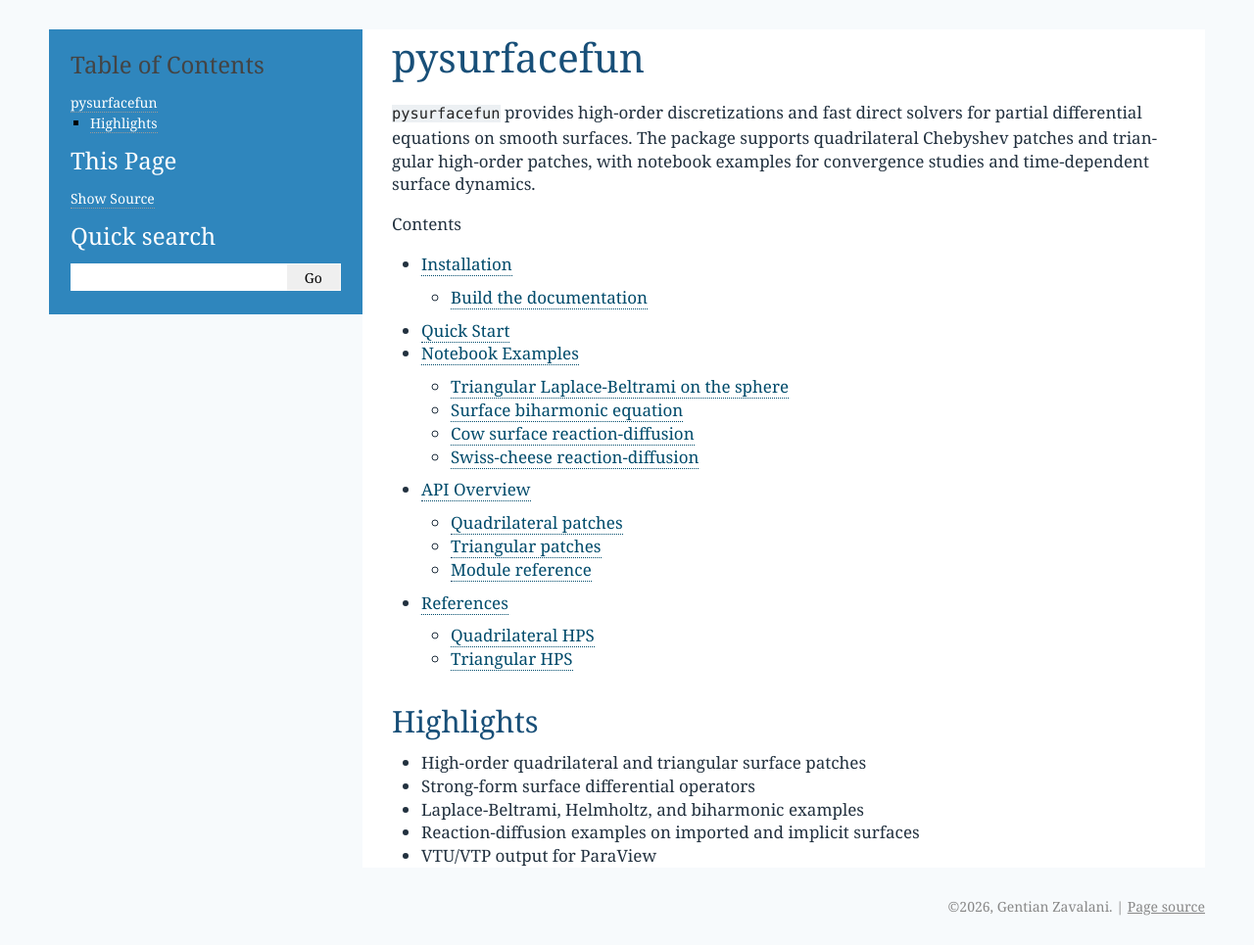
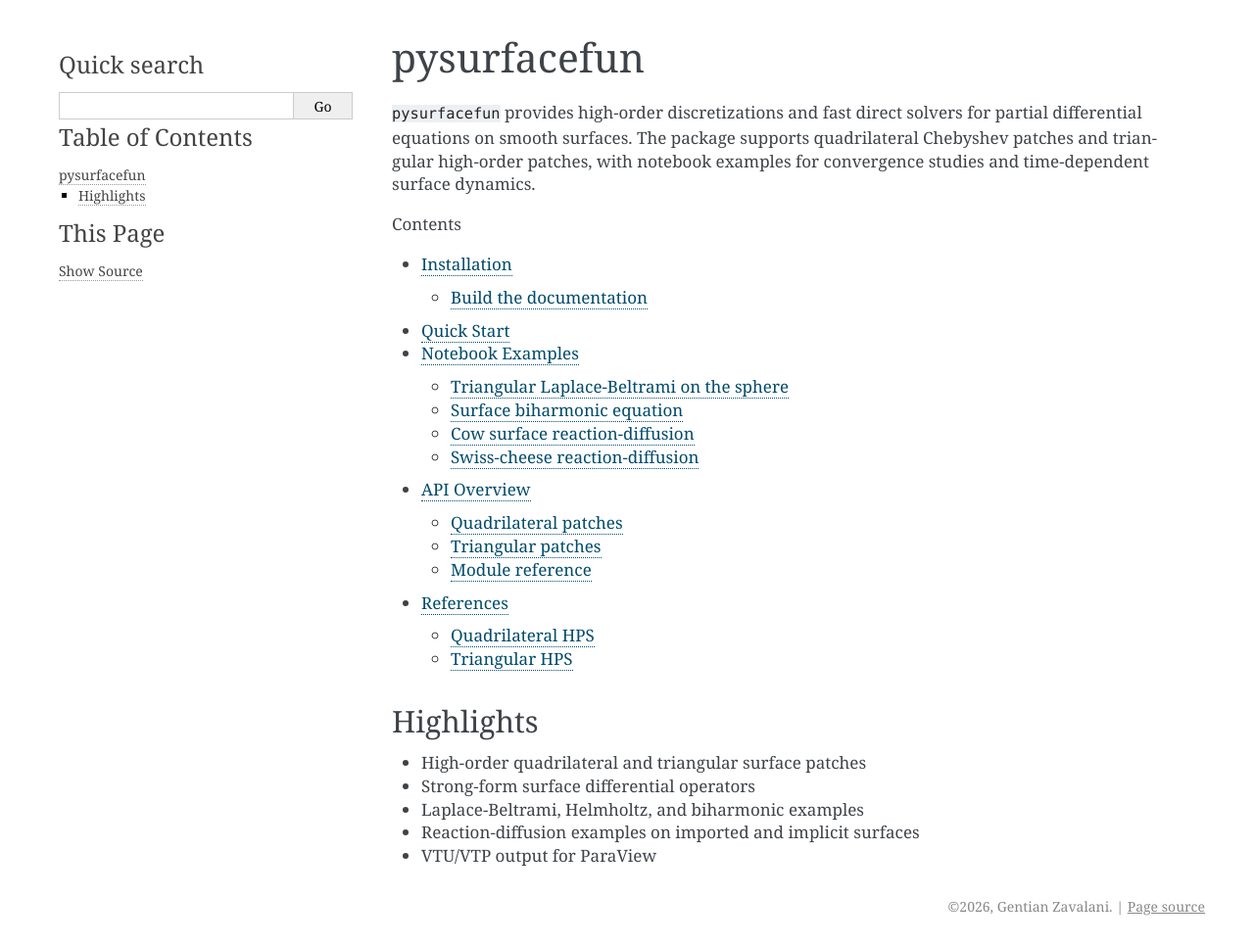
Before and after one commit to zavala92/pysurfacefun, a Sphinx documentation site: the page built from docs/index.rst, in a window 1280 px wide and 965 px high. Shown: the whole window at 98% size. Built offline with Sphinx 7.4.7, drawn with Linux system fonts in a browser that asks for light colours.

Commit message:
Adjust docs sidebar image styling

```diff
--- a/docs/_static/custom.css
+++ b/docs/_static/custom.css
@@ -1,89 +1,33 @@
-body {
-  background: #f7fafc;
-}
-
-div.document {
-  box-shadow: none;
-}
-
-div.sphinxsidebar {
-  background: #2f86bd;
-  color: #ffffff;
-}
-
 div.sphinxsidebarwrapper {
   display: flex;
   flex-direction: column;
-  padding: 18px 22px 24px;
 }
 
-div.sphinxsidebar h1.logo {
-  order: 1;
-  margin: 0 0 12px;
-  text-align: center;
-  font-size: 30px;
-  font-weight: 700;
-}
-
-div.sphinxsidebar h1.logo a {
-  color: #ffffff;
-  text-decoration: none;
-}
-
-div.sphinxsidebar h1.logo a::before {
-  content: "⌂ ";
-  font-size: 0.9em;
+div.sphinxsidebarwrapper > * {
+  order: 20;
 }
 
 div.sphinxsidebar p.logo {
-  order: 2;
-  margin: 0 auto 12px;
+  order: 1;
+  margin: 0 0 18px;
   text-align: center;
 }
 
 div.sphinxsidebar img.logo {
-  width: 260px;
-  max-width: 92%;
-  border-radius: 4px;
+  width: 100%;
+  max-width: 280px;
+  height: auto;
+  border-radius: 3px;
+}
+
+div.sphinxsidebar h1.logo {
+  order: 2;
 }
 
 div.sphinxsidebar p.blurb {
   order: 3;
-  margin: 8px 0 22px;
-  color: #eef7ff;
-  text-align: center;
-  font-size: 16px;
-  line-height: 1.35;
 }
 
 div.sphinxsidebar #searchbox {
   order: 4;
 }
-
-div.sphinxsidebar #searchbox h3,
-div.sphinxsidebar h3,
-div.sphinxsidebar h4 {
-  color: #ffffff;
-}
-
-div.sphinxsidebar input {
-  border: 1px solid rgba(255, 255, 255, 0.65);
-}
-
-div.sphinxsidebar a {
-  color: #ffffff;
-}
-
-div.sphinxsidebar a:hover {
-  color: #e7f4ff;
-}
-
-div.body h1,
-div.body h2,
-div.body h3 {
-  color: #184f78;
-}
-
-div.body {
-  color: #22313f;
-}
```
